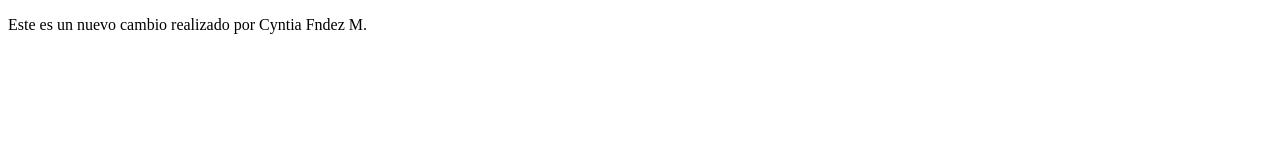
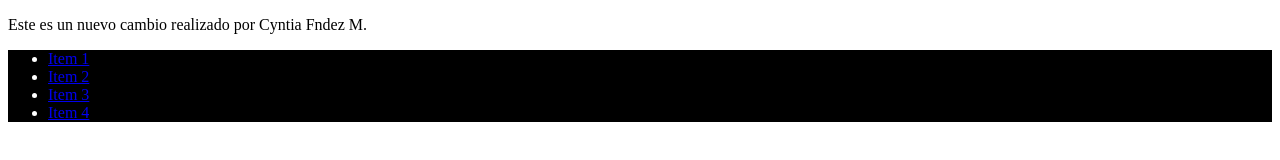
Before and after one commit to Kmontano06/proyecto1, a plain HTML site: page index.html in a window 1280 px wide. Drawn offline with Linux system fonts and the light colour scheme.

Commit message:
Menu ingresado

```diff
--- a/index.html
+++ b/index.html
@@ -9,6 +9,14 @@
 <body>
 	<header>
 		<p> Este es un nuevo cambio realizado por Cyntia Fndez M.</p>
+		<nav>
+			<ul>
+				<li><a href="#">Item 1</a></li>
+				<li><a href="#">Item 2</a></li>
+				<li><a href="#">Item 3</a></li>
+				<li><a href="#">Item 4</a></li>
+			</ul>
+		</nav>
 	</header>
 </body>
 </html>
--- a/style.css
+++ b/style.css
@@ -1,3 +1,8 @@
 body{
 	background: #fff;
 }
+nav{
+	color: #fff;
+	background: #000;
+
+}
```
